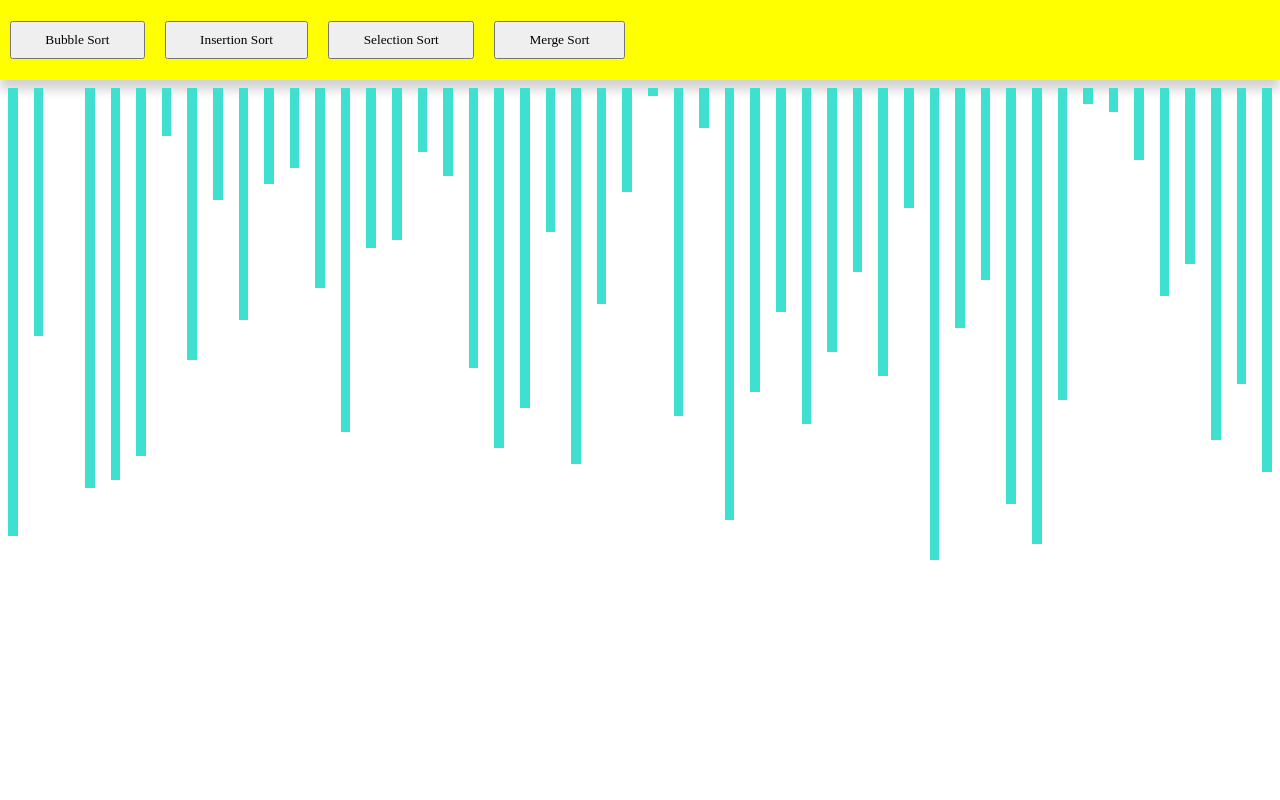
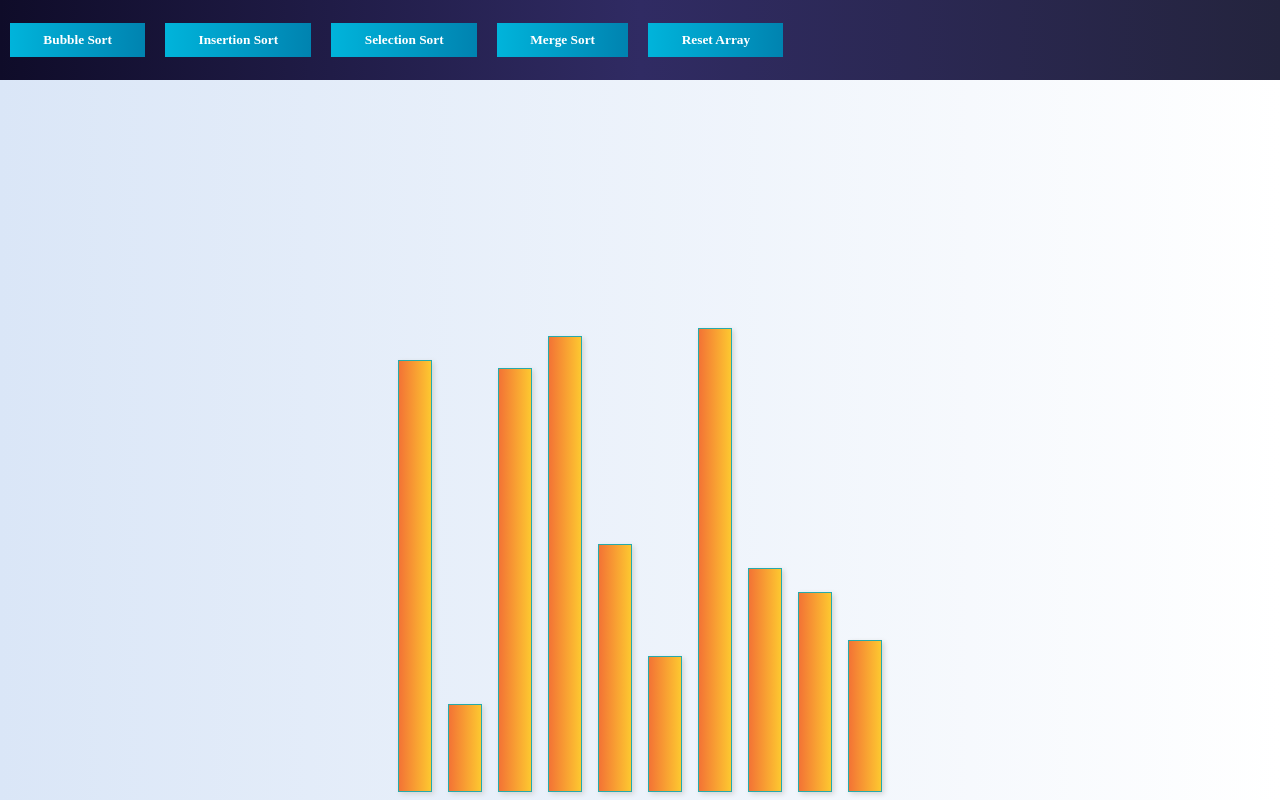
Before and after one commit to Vikas2426/AlgoX, a React (Create React App) app: page / in a window 1280 px wide. Built offline with nearby package versions, Linux system fonts and the light colour scheme; a web font is replaced by a local one.

Commit message:
feat: sorting WIP

```diff
--- a/src/App.jsx
+++ b/src/App.jsx
@@ -1,37 +1,17 @@
 /* eslint-disable no-undef */
 /* eslint-disable no-loop-func */
-import { useState } from 'react';
 import './App.css';
-import Bar from './components/Bar';
+import BarsContainer from './components/BarsContainer';
 import Header from './components/Header';
+import SortingProvider from './SortingContext/SortingProvider';
 
-const heights = [];
-for (let i = 0; i < 50; i += 1) {
-  const newHeight = `${Math.floor(Math.random() * 60)}vh`;
-  if (newHeight && !heights.includes(newHeight)) {
-    heights.push(newHeight);
-  } else {
-    i -= 1;
-  }
-}
 function App() {
-  const [bars, setBars] = useState(
-    heights.map((bar) => <Bar key={bar} height={bar} isCandidate={false} />),
-  );
-
   return (
     <main className="App">
-      <Header bars={bars} setBars={setBars} />
-      <div style={{
-        display: 'flex',
-        flexDirection: 'row',
-        justifyContent: 'center',
-        maxHeight: '80vh',
-        width: '100vw',
-      }}
-      >
-        {bars}
-      </div>
+      <SortingProvider>
+        <Header />
+        <BarsContainer />
+      </SortingProvider>
     </main>
   );
 }
--- /dev/null
+++ b/src/SortingContext/SortingProvider.js
@@ -0,0 +1,70 @@
+/* eslint-disable import/no-cycle */
+import React, { useMemo, useState } from 'react';
+import PropTypes from 'prop-types';
+import buttonTypes from '../lib/buttonTypes';
+import {
+  bubbleSort, insertionSort, selectionSort, mergeSort,
+} from '../lib/sortingAlgos';
+import Bar from '../components/Bar';
+
+export const SortingContext = React.createContext();
+export const getHeights = () => {
+  const heights = [];
+  for (let i = 0; i < 10; i += 1) {
+    const newHeight = Math.floor(Math.random() * 60);
+    if (newHeight && !heights.includes(newHeight)) {
+      heights.push(newHeight);
+    } else {
+      i -= 1;
+    }
+  }
+  return heights;
+};
+export const getBars = (heights) => heights.map((height) => <Bar key={height} height={`${height}vh`} />);
+
+function SortingProvider({ children }) {
+  const heights = getHeights();
+  const [bars, setBars] = useState(() => ([...getBars(heights)]));
+
+  const buttonActions = (buttonType) => {
+    switch (buttonType) {
+      case buttonTypes.BUBBLE_SORT:
+        bubbleSort(heights);
+        break;
+      case buttonTypes.MERGE_SORT:
+        mergeSort(heights);
+        console.log(heights);
+        break;
+      case buttonTypes.INSERTION_SORT:
+        insertionSort(heights);
+        break;
+      case buttonTypes.SELECTION_SORT:
+        selectionSort(heights);
+        break;
+      case buttonTypes.RESET_ARRAY:
+        // eslint-disable-next-line no-undef
+        window.location.reload();
+        break;
+
+      default:
+    }
+  };
+
+  return (
+    <SortingContext.Provider value={useMemo(() => ({
+      buttonActions, heights, bars, setBars,
+    }), [])}
+    >
+      {children}
+    </SortingContext.Provider>
+  );
+}
+
+SortingProvider.propTypes = {
+  children: PropTypes.oneOfType([
+    PropTypes.arrayOf(PropTypes.node),
+    PropTypes.node,
+  ]).isRequired,
+};
+
+export default SortingProvider;
--- a/src/components/Bar.jsx
+++ b/src/components/Bar.jsx
@@ -1,9 +1,11 @@
 import PropTypes from 'prop-types';
 
 const style = {
-  width: '1em',
-  backgroundColor: 'turquoise',
+  padding: '1em',
+  background: 'linear-gradient(to left, #fdc830, #f37335)',
   margin: '0.5em',
+  border: '0.5px solid #26aaab',
+  boxShadow: '2px 2px 5px lightgrey',
 };
 
 function Bar({ height }) {
--- /dev/null
+++ b/src/components/BarsContainer.jsx
@@ -0,0 +1,21 @@
+import { useContext } from 'react';
+import { SortingContext } from '../SortingContext/SortingProvider';
+
+function BarsContainer() {
+  const { bars } = useContext(SortingContext);
+  return (
+    <div style={{
+      display: 'flex',
+      flexDirection: 'row',
+      justifyContent: 'center',
+      alignItems: 'flex-end',
+      height: '90vh',
+      width: '100vw',
+    }}
+    >
+      {bars}
+    </div>
+  );
+}
+
+export default BarsContainer;
--- a/src/components/Header.jsx
+++ b/src/components/Header.jsx
@@ -1,36 +1,22 @@
-/* eslint-disable no-loop-func */
+import { useContext } from 'react';
+import buttonTypes from '../lib/buttonTypes';
+import { SortingContext } from '../SortingContext/SortingProvider';
 import Button from './Button';
 import StyledHeader from './styles/StyledHeader.styled';
 
 function Header() {
-  const clickHandler = () => {
-    // const i = 0;
-    for (let i = 0; i < 48; i += 1) {
-      // eslint-disable-next-line no-undef
-      const docBars = document.querySelectorAll('.bars');
-      const style1 = docBars[i].style;
-      const style2 = docBars[i + 1].style;
-      setTimeout(() => {
-        style1.backgroundColor = 'pink';
-        style2.backgroundColor = 'pink';
-        const temp = style1.height;
-        style1.height = style2.height;
-        style2.height = temp;
-      }, 1000 * i);
-
-      setTimeout(() => {
-        style1.backgroundColor = 'turquoise';
-        style2.backgroundColor = 'turquoise';
-      }, 1000 * (i + 1));
-    }
-  };
+  const { buttonActions } = useContext(SortingContext);
+  const {
+    BUBBLE_SORT, INSERTION_SORT, SELECTION_SORT, MERGE_SORT, RESET_ARRAY,
+  } = buttonTypes;
   return (
     <StyledHeader>
       <div>
-        <Button name="Bubble Sort" clickHandler={clickHandler} />
-        <Button name="Insertion Sort" />
-        <Button name="Selection Sort" />
-        <Button name="Merge Sort" />
+        <Button name={BUBBLE_SORT} clickHandler={() => buttonActions(BUBBLE_SORT)} />
+        <Button name={INSERTION_SORT} clickHandler={() => buttonActions(INSERTION_SORT)} />
+        <Button name={SELECTION_SORT} clickHandler={() => buttonActions(SELECTION_SORT)} />
+        <Button name={MERGE_SORT} clickHandler={() => buttonActions(MERGE_SORT)} />
+        <Button name={RESET_ARRAY} clickHandler={() => buttonActions(RESET_ARRAY)} />
       </div>
     </StyledHeader>
   );
--- a/src/components/styles/StyledButton.styled.js
+++ b/src/components/styles/StyledButton.styled.js
@@ -3,6 +3,10 @@ import styled from 'styled-components';
 const StyledButton = styled.button`
 padding: 0.7em 2.5em;
 margin: 10px;
+background: linear-gradient(to right, #00b4db, #0083b0);
+color: white;
+font-weight:700;
+border: none;
 `;
 
 export default StyledButton;
--- a/src/components/styles/StyledHeader.styled.js
+++ b/src/components/styles/StyledHeader.styled.js
@@ -3,10 +3,9 @@ import styled from 'styled-components';
 const StyledHeader = styled.header`
 min-width: 100vw;
 height: 10vh;
-background-color: yellow;
+background-image: linear-gradient(to right, #0f0c29, #302b63, #24243e);
 display: flex;
 align-items: center;
-box-shadow: 0px 10px 10px lightgrey;
 font-weight: 400;`;
 
 export default StyledHeader;
--- a/src/index.css
+++ b/src/index.css
@@ -8,6 +8,12 @@ body {
   margin: 0;
   -webkit-font-smoothing: antialiased;
   -moz-osx-font-smoothing: grayscale;
+background: #E0EAFC;
+  /* fallback for old browsers */
+  background: -webkit-linear-gradient(to right, #CFDEF3, #E0EAFC);
+  /* Chrome 10-25, Safari 5.1-6 */
+  background: linear-gradient(to right, #dae6f7, #ffffff);
+  /* W3C, IE 10+/ Edge, Firefox 16+, Chrome 26+, Opera 12+, Safari 7+ */
 }
 
 code {
--- /dev/null
+++ b/src/lib/animator.js
@@ -0,0 +1,37 @@
+/* eslint-disable import/no-cycle */
+
+const animator = (animationArr, swapArr) => {
+  for (let i = 0; i < animationArr.length; i += 1) {
+    const firstIdx = animationArr[i][0];
+    const secondIdx = animationArr[i][1];
+    const swap1Idx = swapArr[i][0];
+    const swap2Idx = swapArr[i][1];
+    // eslint-disable-next-line no-undef
+    const docBars = document.getElementsByClassName('bars');
+    const style1 = docBars[firstIdx].style;
+    const style2 = docBars[secondIdx].style;
+    let style3 = null;
+    let style4 = null;
+    if (swap1Idx > -1 && swap2Idx > -1) {
+      style3 = docBars[swap1Idx].style;
+      style4 = docBars[swap2Idx].style;
+    }
+
+    setTimeout(() => {
+      style1.background = 'linear-gradient(to top, #ff416c, #ff4b2b)';
+      style2.background = 'linear-gradient(to top, #ff416c, #ff4b2b)';
+      if (style3 && style4) {
+        const temp = style1.height;
+        style3.height = style2.height;
+        style4.height = temp;
+      }
+    }, 100 * i);
+
+    setTimeout(() => {
+      style1.background = 'linear-gradient(to left, #fdc830, #f37335)';
+      style2.background = 'linear-gradient(to left, #fdc830, #f37335)';
+    }, 100 * (i + 1));
+  }
+};
+
+export default animator;
--- /dev/null
+++ b/src/lib/buttonTypes.js
@@ -0,0 +1,7 @@
+export default {
+  BUBBLE_SORT: 'Bubble Sort',
+  INSERTION_SORT: 'Insertion Sort',
+  MERGE_SORT: 'Merge Sort',
+  SELECTION_SORT: 'Selection Sort',
+  RESET_ARRAY: 'Reset Array',
+};
--- /dev/null
+++ b/src/lib/sortingAlgos.js
@@ -0,0 +1,107 @@
+/* eslint-disable import/no-cycle */
+import animator from './animator';
+
+let animationArr = [];
+let swapArr = [];
+
+/* eslint-disable no-param-reassign */
+const swap = (heights, i, j) => {
+  swapArr.push([i, j]);
+  const temp = heights[i];
+  heights[i] = heights[j];
+  heights[j] = temp;
+};
+
+const bubbleSort = (heights) => {
+  animationArr = [];
+  swapArr = [];
+  for (let i = 0; i < heights.length - 1; i += 1) {
+    for (let j = i + 1; j < heights.length; j += 1) {
+      animationArr.push([i, j]);
+      if (heights[i] > heights[j]) {
+        swap(heights, i, j);
+      } else {
+        swapArr.push([-1, -1]);
+      }
+    }
+  }
+  animator(animationArr, swapArr);
+};
+
+const merge = (heights, startIdx, mid, endIdx) => {
+  let i = startIdx;
+  let j = mid + 1;
+  const result = [];
+  while (i < mid + 1 && j < endIdx) {
+    animationArr.push([i, j]);
+    if (heights[i] < heights[j]) {
+      result.push(heights[i]);
+      i += 1;
+    } else {
+      result.push(heights[j]);
+      j += 1;
+    }
+    swapArr.push([i, j]);
+  }
+  while (i < heights.length) {
+    result.push(heights[i]);
+    swapArr.push([i, j]);
+    i += 1;
+  }
+  while (j < heights.length) {
+    swapArr.push([i, j]);
+    result.push(heights[j]);
+    j += 1;
+  }
+  heights.splice(startIdx, endIdx - startIdx + 1, ...result);
+  console.log(heights);
+};
+
+const mergeSort = (heights, startIdx = 0, endIdx = heights.length) => {
+  if (endIdx - startIdx) return;
+  const mid = parseInt(heights.length / 2, 10);
+  mergeSort(heights, startIdx, mid);
+  mergeSort(heights, mid + 1, endIdx);
+  merge(heights, startIdx, mid, endIdx);
+};
+
+const insertionSort = (heights) => {
+  animationArr = [];
+  swapArr = [];
+  for (let i = 1; i < heights.length; i += 1) {
+    let j = i;
+    while (j > 0) {
+      animationArr.push([j, j - 1]);
+      if (heights[j] < heights[j - 1]) {
+        swap(heights, j, j - 1);
+      } else {
+        swapArr.push([-1, -1]);
+      }
+      j -= 1;
+    }
+  }
+  animator(animationArr, swapArr);
+};
+
+const selectionSort = (heights) => {
+  animationArr = [];
+  swapArr = [];
+  for (let i = 0; i < heights.length; i += 1) {
+    let min = i;
+    let j = i;
+    while (j < heights.length) {
+      animationArr.push([i, min]);
+      swapArr.push([-1, -1]);
+      if (heights[j] < heights[min]) {
+        min = j;
+      }
+      j += 1;
+    }
+    swapArr.pop();
+    swap(heights, i, min);
+  }
+  animator(animationArr, swapArr);
+};
+export {
+  bubbleSort, mergeSort, insertionSort, selectionSort,
+};
```
Also changed, not shown: public/manifest.json (added).
